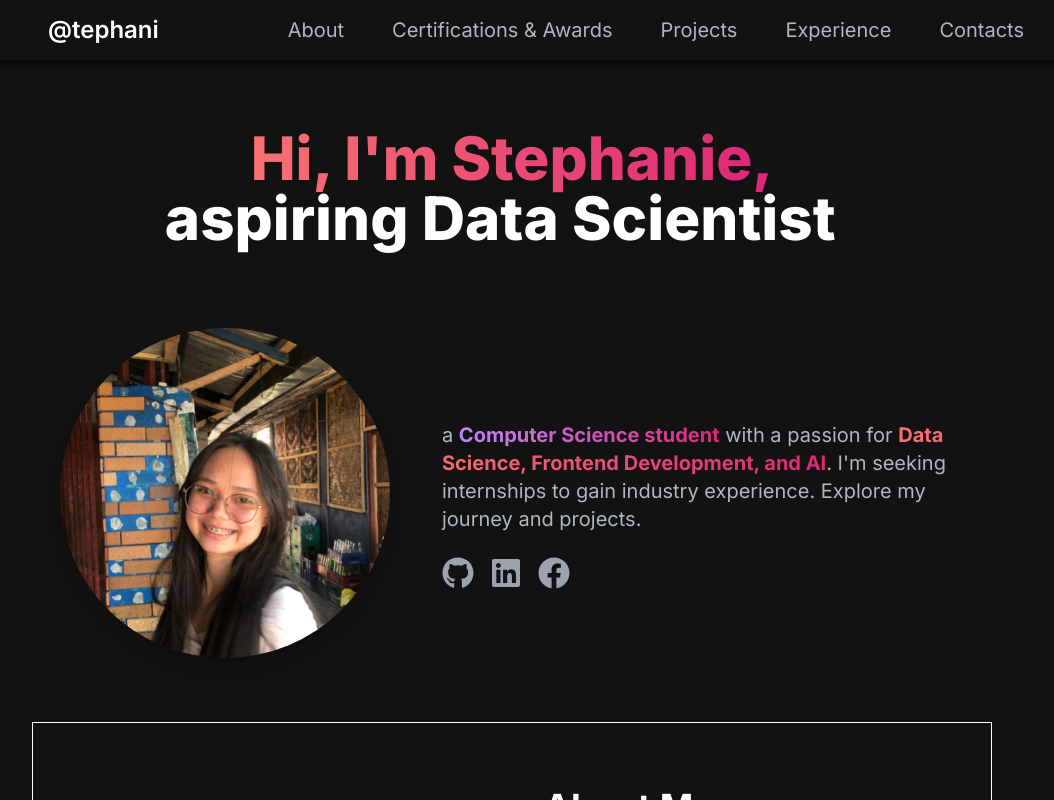
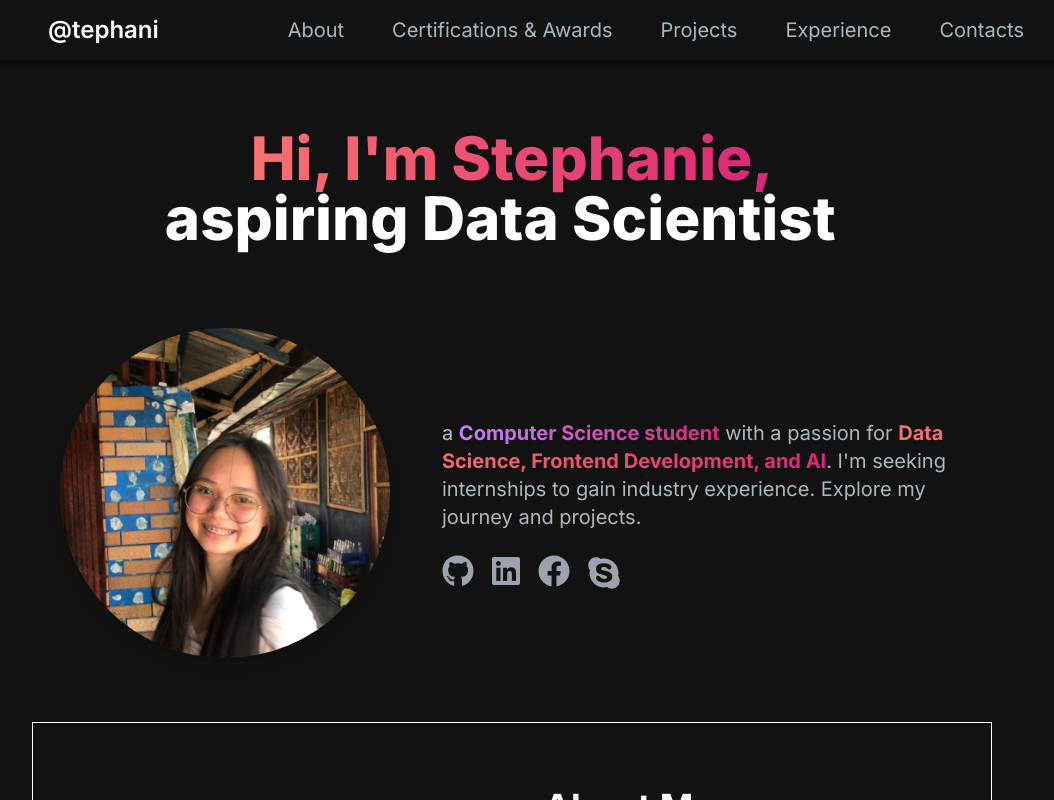
Before and after one commit to tephani/portfolio-website, a Next.js app: page / in a window 1280 px wide. Shown: the top 800 px of the page, without its empty margins (128-1182 px from the left). Built offline with nearby package versions, Linux system fonts and the light colour scheme.

Commit message:
Added skype ID in social links.

```diff
--- a/package.json
+++ b/package.json
@@ -15,6 +15,7 @@
     "@heroicons/react": "^2.1.1",
     "next": "^14.1.0",
     "react": "^18",
+    "react-copy-to-clipboard": "^5.1.0",
     "react-dom": "^18",
     "react-icons": "^5.2.1",
     "react-type-animation": "^3.2.0",
--- a/src/app/components/SocialLinks.jsx
+++ b/src/app/components/SocialLinks.jsx
@@ -1,7 +1,16 @@
-import React from 'react';
-import { FaGithub, FaLinkedin, FaTwitter, FaInstagram, FaFacebook } from 'react-icons/fa'; // Import icons from react-icons
+import React from "react";
+import { FaGithub, FaLinkedin, FaFacebook, FaSkype } from "react-icons/fa"; // Import icons from react-icons
 
 const SocialLinks = () => {
+
+  const copyToClipboard=(text)=> {
+    navigator.clipboard.writeText(text).then(()=>{
+      alert('Skype link copied to clipboard!');
+    }).catch((err)=>{
+      console.error('Failed to copy text: ', err);
+    });
+  };
+
   return (
     <div className="flex space-x-4">
       <a
@@ -28,6 +37,12 @@ const SocialLinks = () => {
       >
         <FaFacebook className="w-8 h-8" />
       </a>
+      <div
+        onClick={()=>copyToClipboard('live:.cid.6140c23831515da1')}
+        className="text-gray-400 hover:text-gray-300 cursor-pointer"
+      >
+        <FaSkype className="w-9 h-9" />
+      </div>
     </div>
   );
 };
```
Also changed, not shown: 1 other file (tests, documents, lock files or other folders).
